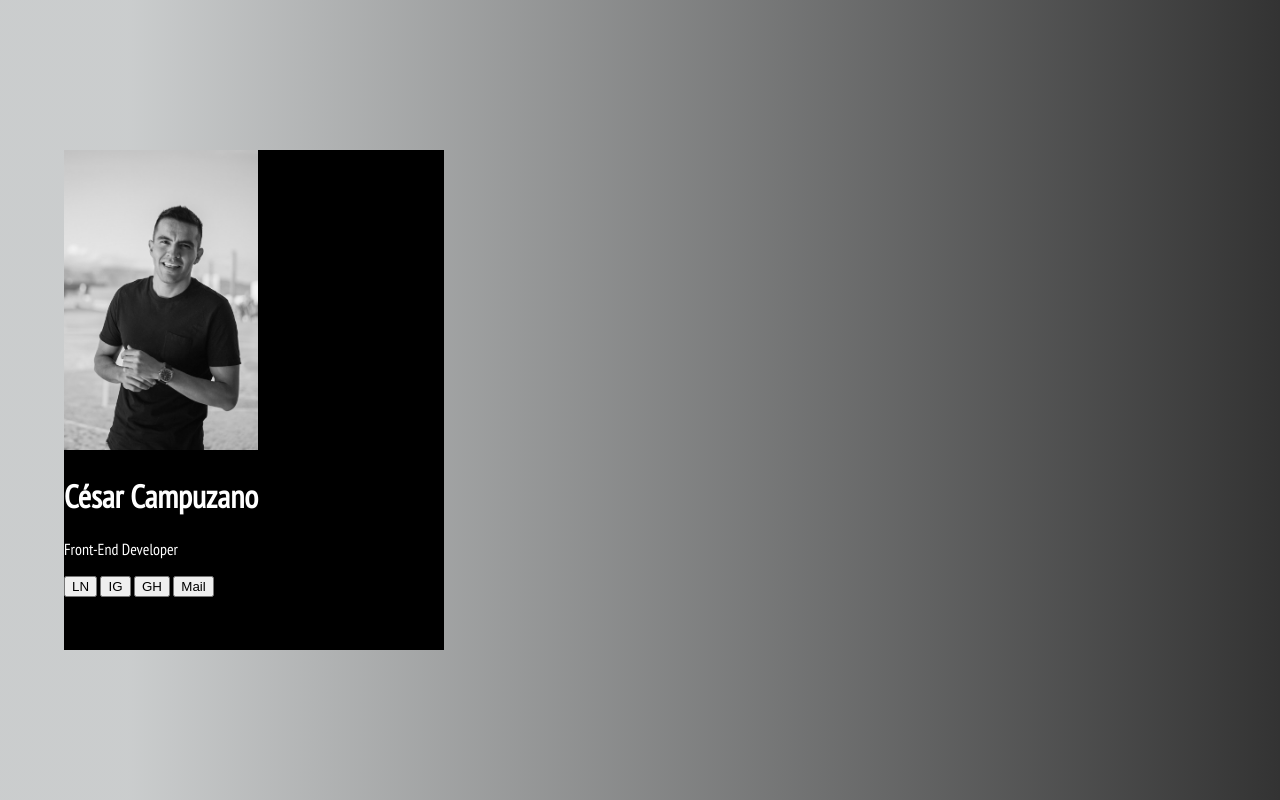
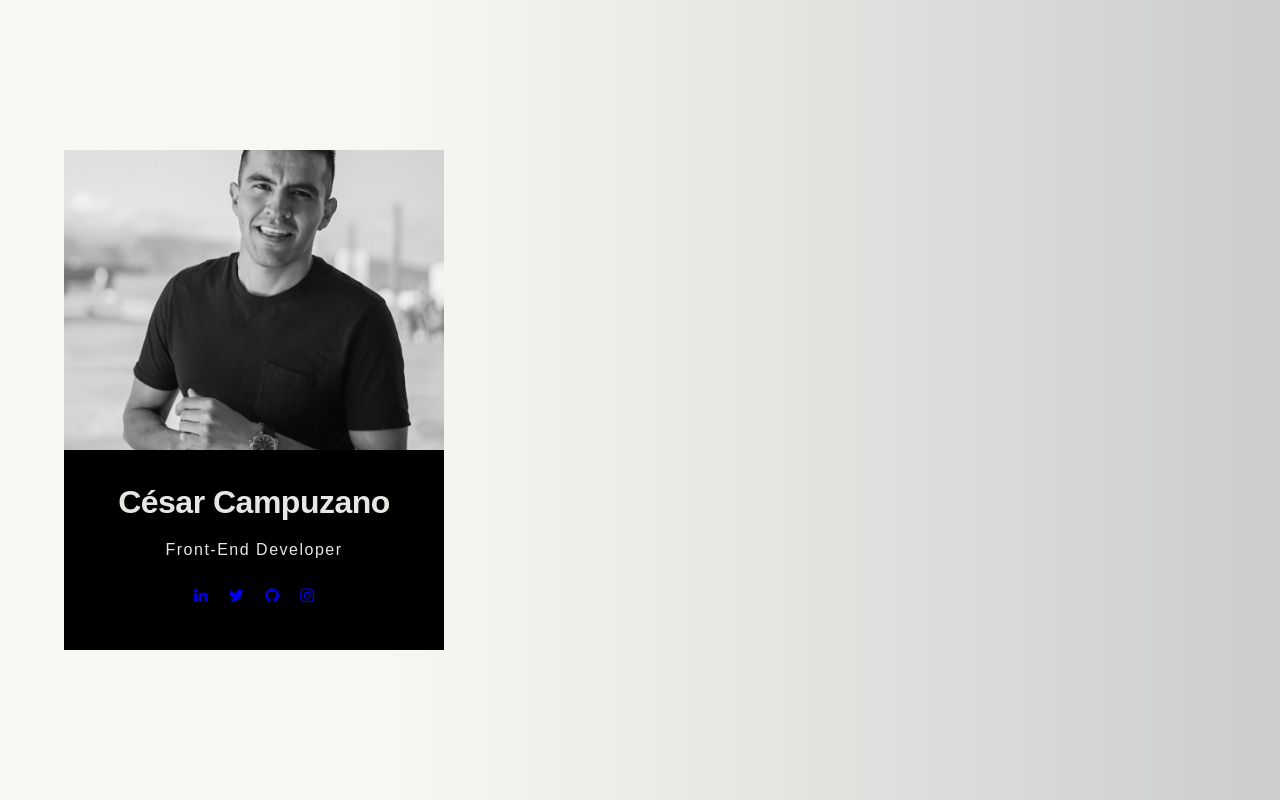
Before and after one commit to cesarcamp/Profile-card, a plain HTML site: page index.html in a window 1280 px wide. Drawn offline with Linux system fonts and the light colour scheme; a web font is replaced by a local one.

Commit message:
cellphonme view still with details

```diff
--- a/index.html
+++ b/index.html
@@ -9,18 +9,19 @@
     <link rel="preconnect" href="https://fonts.googleapis.com">
 <link rel="preconnect" href="https://fonts.gstatic.com" crossorigin>
 <link href="https://fonts.googleapis.com/css2?family=Neucha&family=PT+Sans+Narrow&family=Raleway:wght@300&family=Roboto:wght@300;500&display=swap" rel="stylesheet">
+<link rel="stylesheet" href="https://cdnjs.cloudflare.com/ajax/libs/font-awesome/4.7.0/css/font-awesome.min.css">
 </head>
 <body>
     <div class="container">
+        <img src="foto CDCS.jpg" alt="">
         <div class="content">
-            <img src="foto CDCS.jpg" alt="">
             <h1>César Campuzano</h1>
             <p>Front-End Developer</p>
-            <div clss="buttons">
-                <button>LN</button>
-                <button>IG</Button>
-                <button>GH</button>
-                <button>Mail</button>
+            <div class="buttons">
+                <a href="https://www.linkedin.com/in/cesarcamp/" class="fa fa-linkedin"></a>
+                <a href="https://twitter.com/danielsuarez851" class="fa fa-twitter"></a>
+                <a href="https://github.com/cesarcamp" class="fa fa-github"></a>
+                <a href="https://www.instagram.com/" class="fa fa-instagram"></a>
             </div>
         </div>
     </div>
--- a/style.css
+++ b/style.css
@@ -1,9 +1,9 @@
 html, body {
     margin: 0;
     height: 100%;
-    background: linear-gradient(to right, hsl(193, 3%, 80%) 10%,hsl(0, 0%, 20%));
-    color: white;
-    font-family: 'PT Sans Narrow', sans-serif;
+    background: linear-gradient(to right,#f8f7f3 30%,hsl(120, 2%, 80%));
+    color: hsl(40,10%,90%);
+    font-family: 'heebo', sans-serif;
     position: relative;
 }
 
@@ -18,18 +18,57 @@ html, body {
     left: 5%;
     right: 5%;
     margin: 0;
+}
+
+.content {
+    display: flex;
+    flex-direction: column;
+    height: 100%;
+    width: 100%;
+    align-items: center;
+}
+
+img {
+    width: 100%;
+    height: 300px;
+    object-fit:cover;
+    position: relative;
+}
+
+.content h1 {
+    margin: 0;
+    padding-top: 30px;
+    letter-spacing: -.5px;
 
 }
 
-.content {
-    height: 100%;
-    position: absolute;
+.content p {
+    margin: 0;
+    padding-top: 20px;
+    letter-spacing: 1.5px;
+
 }
 
-.content img {
-    position: relative;
-    width: 100%;
-    height: 300px;
-    object-fit: cover;
+.buttons {
+    display: flex;
+    margin: 0;
+    padding-top: 28px;
+    text-align: center;
+    justify-content: space-between;
+    width: 120px;
+}
 
+a {
+    text-decoration: none;
 }
+
+a:hover {
+    cursor: pointer;
+    font-size: 18px;
+    transition: .1s ease-out;
+}
+
+a:visited {
+    color: inherit;
+    text-decoration: none;
+}
```
